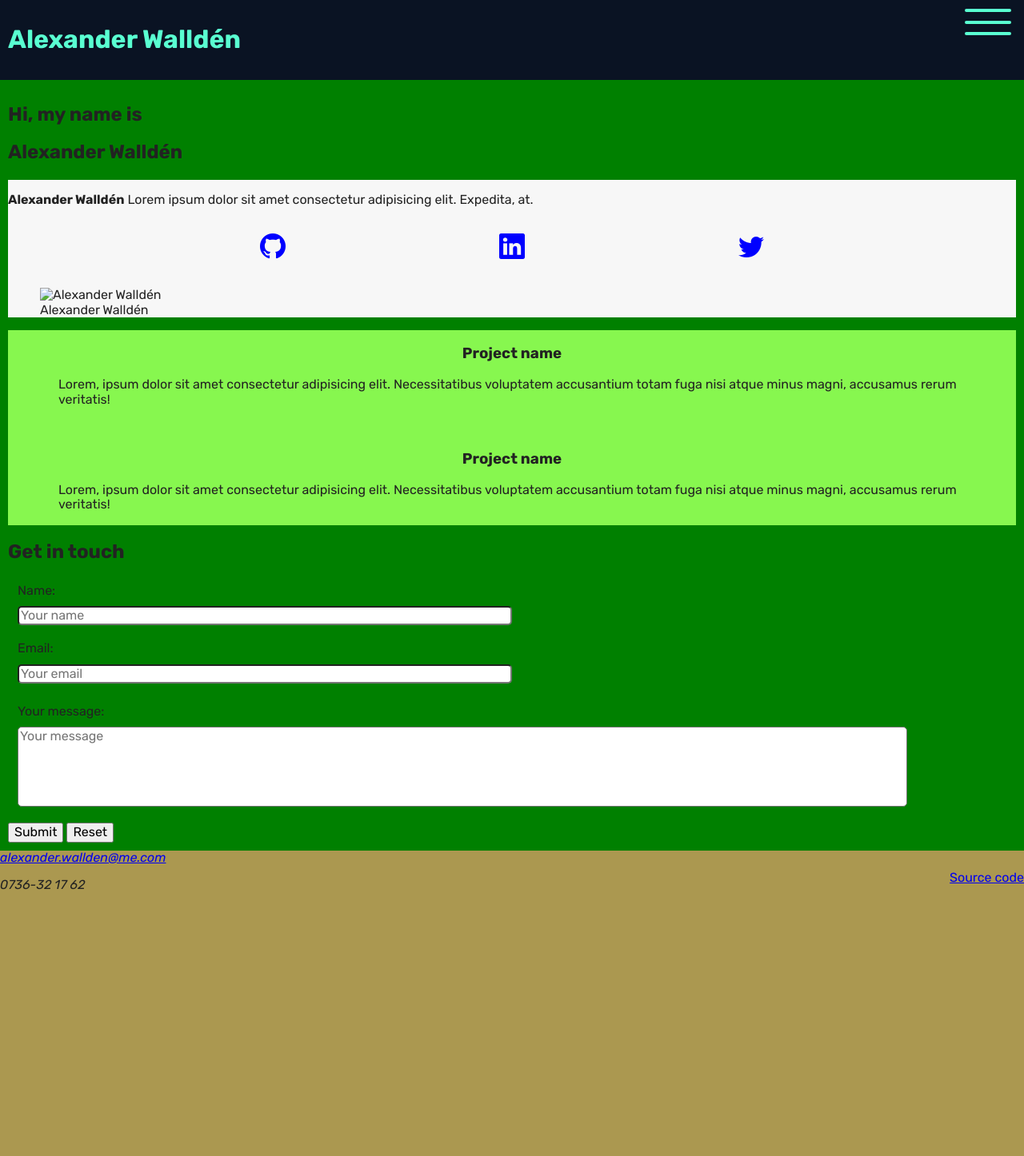
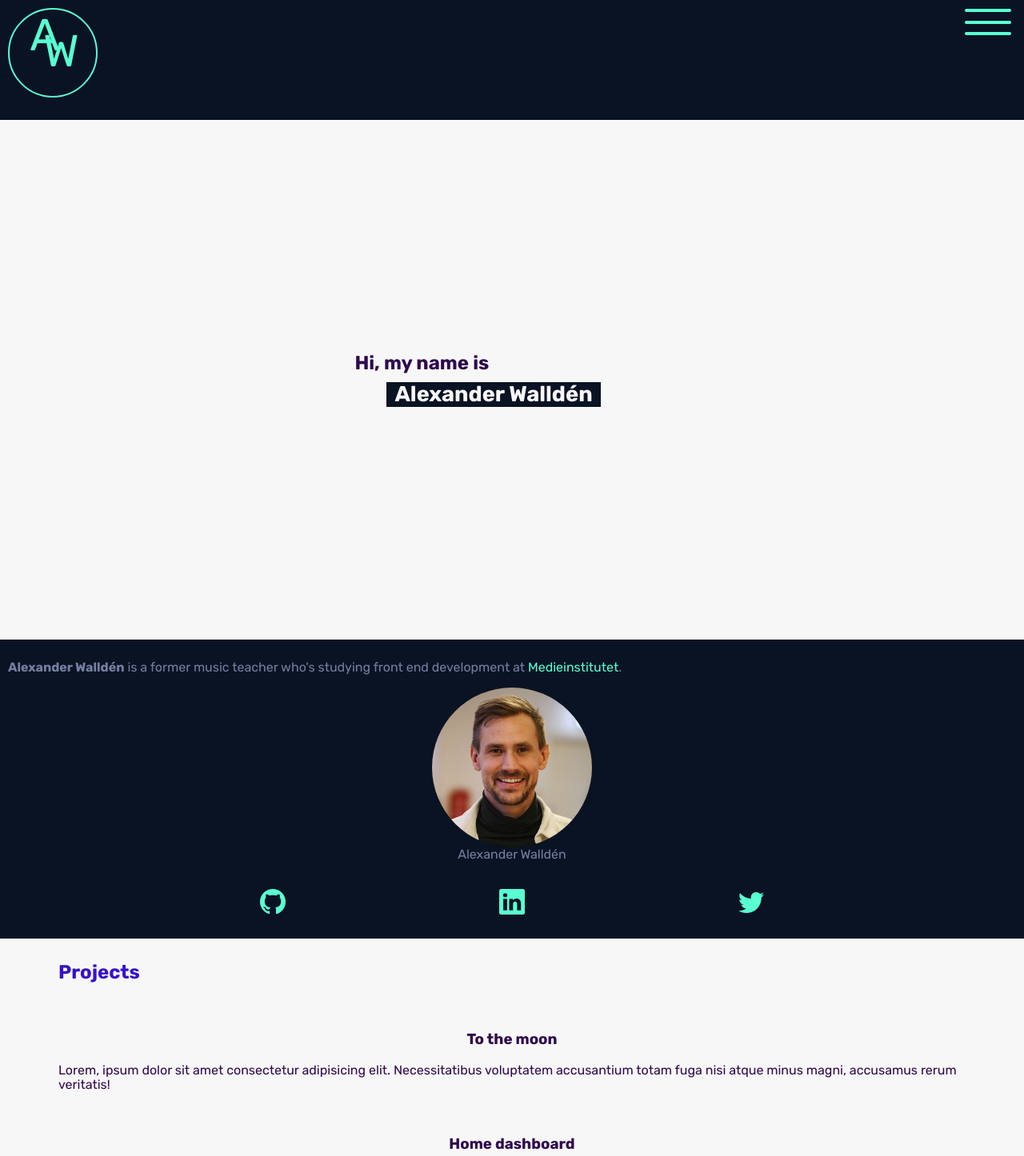
Before and after one commit to Medieinstitutet/inl-3-cv-med-css-alexwallden, a website built with Parcel: page index.html in a window 1280 px wide. Shown: the top 1446 px of the page at 80% size. Before the commit the page ends 1132 px from the top, so only its background shows below. Built offline with nearby package versions, Linux system fonts and the light colour scheme; files whose address does not match are found by name.

Commit message:
:lipstick: draft for colors done

```diff
--- a/css/_style_base.scss
+++ b/css/_style_base.scss
@@ -1,7 +1,6 @@
 @import 'variables';
 
 body {
-    background-color: $a-color;
 
     // Menyknapp
     .menu-button {
@@ -22,16 +21,17 @@ body {
             display: block;
             width: 100%;
             height: 4px;
-            background-color: $text-color-highlight;
+            background-color: $dbg-text-color-highlight;
             border-radius: 5px;
         }
     }
 
     // Header
     header {
-        background-color: $background-color;
-        color: $text-color-highlight;
+        background-color: $dbg-background-color;
+        color: $dbg-text-color-highlight;
         position: relative;
+        height: $header-height;
         width: 100%;
         // border: 2px blue solid;
         padding: 10px;
@@ -40,12 +40,30 @@ body {
         align-items: flex-start;
         // transition: margin-top .3s ease-in-out;
 
-        h1 {
-            // border: 2px orange solid;
+        .logo {
+            position: relative;
+            height: $logo-circle-radius;
+            width: $logo-circle-radius;
+            font-size: calc($logo-circle-radius / 2);
+            border: 2px $dbg-text-color-highlight solid;
+            border-radius: 50%;
+
+            p {
+                position: relative;
+                left: .45em;
+                display: block;
+                font-size: 1em;
+                margin: 0;
+
+                &:last-child {
+                    bottom: .8em;
+                    left: .75em;
+                }
+            }
         }
 
         nav {
-            background-color: $background-color;
+            background-color: $dbg-background-color;
             position: fixed;
             display: block;
             visibility: hidden;
@@ -76,15 +94,56 @@ body {
     }
 
     main {
-        padding: $base-padding;
-        // border: 2px green solid;
+
+        & > * {
+            padding: $base-padding;
+        }
         min-height: 100%;
+        background-color: $dbg-background-color;
+
+        .start {
+            height: calc(100vh - $header-height);
+            width: 100%;
+            padding: $base-padding;
+            background-color: $lbg-background-color;
+            color: $lbg-text-color;
+            display: flex;
+            justify-content: center;
+            align-items: center;
+
+            .name-presentation {
+                position: relative;
+                right: 5%;
+
+                h2 {
+                    margin: 0;
+
+                    &:last-child {
+                        position: relative;
+                        left: 40px;
+                        font-size: 1.7rem;
+                        background-color: $dbg-background-color;
+                        color: $lbg-background-color;
+                        margin-top: 10px;
+                        padding-left: 10px;
+                        padding-right: 10px;
+                    }
+                }
+            }
+        }
 
 
         .about-me {
-            background-color: $light-background-color;
+            background-color: $dbg-background-color;
+            color: $dbg-text-color;
             // min-height: 100vh;
             // border: 2px red solid;
+            p {
+                a {
+                    text-decoration: none;
+                    color: $dbg-text-color-highlight;
+                }
+            }
 
             section {
                 display: flex;
@@ -104,23 +163,38 @@ body {
                         a {
                             i {
                                 font-size: 2rem;
-                                color: blue;
+                                color: $dbg-text-color-highlight;
                             }
                         }
                     }
 
                 }
             }
+            figure {
+                display: flex;
+                flex-direction: column;
+                align-items: center;
+
+                img {
+                    border-radius: 50%;
+                    box-shadow: inset 0 0 0 10000px rgba(0, 0, 0, 1);
+                }
+            }
         }
 
         .projects {
-            background-color: $e-color;
+            background-color: $lbg-background-color;
+            color: $lbg-text-color;
             display: grid;
             justify-content: center;
             grid-template-columns: .9fr;
-            grid-template-rows: 1fr 1fr;
+            grid-template-rows: .1fr 1fr 1fr;
             gap: 20px;
             // border: 2px blue solid;
+
+            h2 {
+                color: $lbg-headline-color;
+            }
 
             section {
 
@@ -132,6 +206,8 @@ body {
         }
 
         .get-in-touch {
+            background-color: $dbg-background-color;
+            color: $dbg-text-color;
             form {
                 fieldset {
                     display: grid;
@@ -152,6 +228,13 @@ body {
                     }
 
                 }
+                button {
+                    background-color: transparent;
+                    border: 1px $dbg-text-color-highlight solid;
+                    color: $dbg-text-color-highlight;
+                    height: 35px;
+                    width: 80px;
+                }
             }
         }
     }
--- a/css/_variables.scss
+++ b/css/_variables.scss
@@ -1,4 +1,9 @@
 $base-padding: 10px;
+
+$header-height: 150px;
+
+// Logo
+$logo-circle-radius: 7rem;
 
 // Colors
 
@@ -8,11 +13,13 @@ $c-color: #A45CF7;
 $d-color: #58AB2E;
 $e-color: #87F74F;
 
-$background-color: rgb(10, 19, 35);
-$text-color-highlight: rgb(89, 255, 209);
-$headline-color: rgb(193, 203, 244);
-$text-color: rgb(117, 127, 160);
+// Dark background
+$dbg-background-color: rgb(10, 19, 35);
+$dbg-text-color-highlight: rgb(89, 255, 209);
+$dbg-headline-color: rgb(193, 203, 244);
+$dbg-text-color: rgb(117, 127, 160);
 
-$light-background-color: rgb(247, 247, 247);
-$light-background-text: rgb(46, 10, 76);
-$light-background-headline: rgb(55, 18, 202);
+// Light background
+$lbg-background-color: rgb(247, 247, 247);
+$lbg-headline-color: rgb(55, 18, 202);
+$lbg-text-color: rgb(46, 10, 76);
--- a/index.html
+++ b/index.html
@@ -42,7 +42,10 @@
     <span></span>
   </button>
   <header class="header">
-    <h1>Alexander Walldén</h1>
+    <div class="logo">
+      <p>A</p>
+      <p>W</p>
+    </div>
     <nav class="nav-menu">
       <ul>
         <li><a href="#about-me">About me</a></li>
@@ -55,33 +58,37 @@
 
   <main>
     <article class="start">
-      <h2 class="text-primary">Hi, my name is</h2>
+      <div class="name-presentation">
+        <h2>Hi, my name is</h2>
         <h2>Alexander Walldén</h2>
+      </div>
     </article>
 
     <article class="about-me" id="about-me">
+      <p><strong>Alexander Walldén</strong> is a former music teacher who's studying front end development at <a href="https://medieinstitutet.se/">Medieinstitutet</a>.</p>
+      <figure>
+        <img src="img/Alexander-Wallden.jpeg" alt="Alexander Walldén" height="200" lazy>
+        <figcaption>Alexander Walldén</figcaption>
+      </figure>
       <section>
-        <p><strong>Alexander Walldén</strong> Lorem ipsum dolor sit amet consectetur adipisicing elit. Expedita, at.</p>
         <ul class="link-images">
           <li><a href="https://github.com/alexwallden" target="blank"><i class="bi bi-github"></i></a></li>
-          <li><a href="https://www.linkedin.com/in/alexander-walld%C3%A9n-44127a52/" target="blank"><i class="bi bi-linkedin"></i></a></li>
+          <li><a href="https://www.linkedin.com/in/alexander-walld%C3%A9n-44127a52/" target="blank"><i
+                class="bi bi-linkedin"></i></a></li>
           <li><a href="https://twitter.com/alexwallden" target="blank"><i class="bi bi-twitter"></i></a></li>
         </ul>
       </section>
-        <figure>
-          <img src="img/Alexander-Wallden.jpeg" alt="Alexander Walldén" height="200">
-          <figcaption>Alexander Walldén</figcaption>
-        </figure>
     </article>
 
     <article class="projects" id="projects">
+      <h2>Projects</h2>
       <section>
-        <h3>Project name</h3>
+        <h3>To the moon</h3>
         <p>Lorem, ipsum dolor sit amet consectetur adipisicing elit. Necessitatibus voluptatem accusantium totam fuga
           nisi atque minus magni, accusamus rerum veritatis!</p>
       </section>
       <section>
-        <h3>Project name</h3>
+        <h3>Home dashboard</h3>
         <p>Lorem, ipsum dolor sit amet consectetur adipisicing elit. Necessitatibus voluptatem accusantium totam fuga
           nisi atque minus magni, accusamus rerum veritatis!</p>
       </section>
@@ -101,7 +108,6 @@
           <textarea name="message" id="message" placeholder="Your message"></textarea>
         </fieldset>
         <button type="submit" value="Submit">Submit</button>
-        <button type="reset">Reset</button>
       </form>
     </article>
   </main>
@@ -111,7 +117,7 @@
       <a href="mailto:alexander.wallden@me.com">alexander.wallden@me.com</a>
       <p>0736-32 17 62</p>
     </address>
-      <a href="#">Source code</a>
+    <a href="#">Credits</a>
   </footer>
 
   <script src="js/vendor/modernizr-3.11.2.min.js"></script>
--- a/js/header.js
+++ b/js/header.js
@@ -1,6 +1,7 @@
 const menuButton = document.querySelector('.menu-button');
 const navMenu = document.querySelector('.nav-menu');
 const header = document.querySelector('.header');
+const body = document.body;
 let showMenu = false;
 
 menuButton.addEventListener('click', () => {
@@ -10,7 +11,9 @@ menuButton.addEventListener('click', () => {
     navMenu.style.top = showMenu ? '0' : '-155px';
     showMenu ? header.style.transition = 'margin-top .3s ease-in-out' : header.style.transition = 'none';
 
-     window.pageYOffset < 26 && (header.style.marginTop = showMenu ? '155px' : '0');
+    window.pageYOffset < 26 && (header.style.marginTop = showMenu ? '155px' : '0');
+
+    !showMenu && (header.style.marginTop = '0');
 
     // window.pageYOffset === 0 && window.scrollTo(0, 100);
 })
```
Also changed, not shown: TODO.md (+3 -2 lines), css/style.css, img/Alexander-Wallden.jpeg (added). Lines whose indentation alone changed are shown as unchanged.
